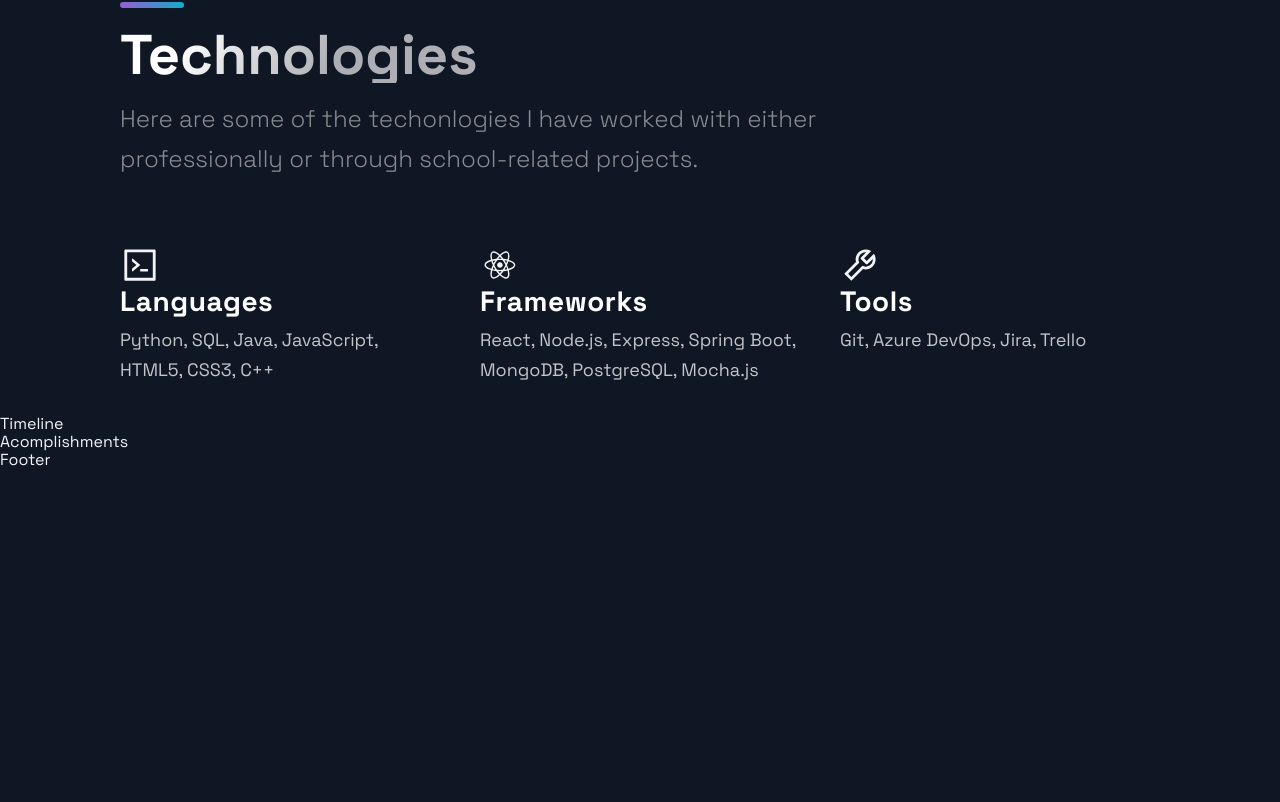
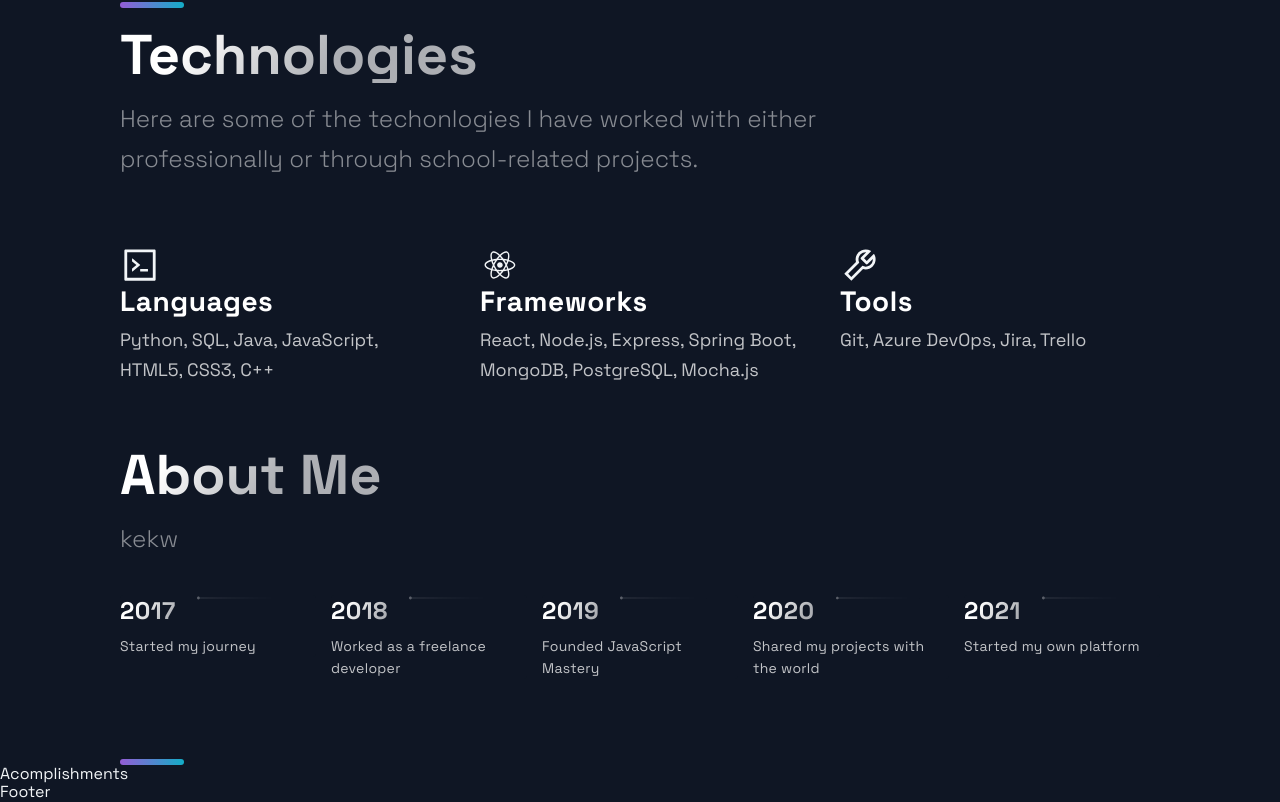
Before and after one commit to klam98/personal-portfolio, a Next.js app: page / in a window 1280 px wide. Shown: the part 2478-3280 px from the top of the page. Before the commit the page ends 2948 px from the top, so only its background shows below. Built offline with nearby package versions, Linux system fonts and the light colour scheme.

Commit message:
Finished setting up TimeLine section

```diff
--- a/src/components/TimeLine/TimeLine.js
+++ b/src/components/TimeLine/TimeLine.js
@@ -17,42 +17,122 @@ import { TimeLineData } from "../../constants/constants";
 const TOTAL_CAROUSEL_COUNT = TimeLineData.length;
 
 const Timeline = () => {
-    // const [activeItem, setActiveItem] = useState(0);
-    // const carouselRef = useRef();
+    const [activeItem, setActiveItem] = useState(0);
+    const carouselRef = useRef();
 
-    // const scroll = (node, left) => {
-    //   return node.scrollTo({ left, behavior: 'smooth' });
-    // }
+    const scroll = (node, left) => {
+        return node.scrollTo({ left, behavior: "smooth" });
+    };
 
-    // const handleClick = (e, i) => {
-    //   e.preventDefault();
+    const handleClick = (e, i) => {
+        e.preventDefault();
 
-    //   if (carouselRef.current) {
-    //     const scrollLeft = Math.floor(carouselRef.current.scrollWidth * 0.7 * (i / TimeLineData.length));
+        if (carouselRef.current) {
+            const scrollLeft = Math.floor(
+                carouselRef.current.scrollWidth * 0.7 * (i / TimeLineData.length)
+            );
 
-    //     scroll(carouselRef.current, scrollLeft);
-    //   }
-    // }
+            scroll(carouselRef.current, scrollLeft);
+        }
+    };
 
-    // const handleScroll = () => {
-    //   if (carouselRef.current) {
-    //     const index = Math.round((carouselRef.current.scrollLeft / (carouselRef.current.scrollWidth * 0.7)) * TimeLineData.length);
+    const handleScroll = () => {
+        if (carouselRef.current) {
+            const index = Math.round(
+                (carouselRef.current.scrollLeft / (carouselRef.current.scrollWidth * 0.7)) *
+                    TimeLineData.length
+            );
 
-    //     setActiveItem(index);
-    //   }
-    // }
+            setActiveItem(index);
+        }
+    };
 
-    // // snap back to beginning of scroll when window is resized
-    // // avoids a bug where content is covered up if coming from smaller screen
-    // useEffect(() => {
-    //   const handleResize = () => {
-    //     scroll(carouselRef.current, 0);
-    //   }
+    // snap back to beginning of scroll when window is resized
+    // avoids a bug where content is covered up if coming from smaller screen
+    useEffect(() => {
+        const handleResize = () => {
+            scroll(carouselRef.current, 0);
+        };
 
-    //   window.addEventListener('resize', handleResize);
-    // }, []);
+        window.addEventListener("resize", handleResize);
+    }, []);
 
-    return <div>Timeline</div>;
+    return (
+        <Section id="about">
+            <SectionTitle>About Me</SectionTitle>
+            <SectionText>kekw</SectionText>
+            <CarouselContainer ref={carouselRef} onScroll={handleScroll}>
+                <>
+                    {TimeLineData.map((item, index) => (
+                        <CarouselMobileScrollNode
+                            key={index}
+                            final={index === TOTAL_CAROUSEL_COUNT - 1}
+                        >
+                            <CarouselItem
+                                index={index}
+                                id={`carousel__item-${index}`}
+                                active={activeItem}
+                                onClick={(e) => handleClick(e, index)}
+                            >
+                                <CarouselItemTitle>
+                                    {`${item.year}`}
+                                    <CarouselItemImg
+                                        width="208"
+                                        height="6"
+                                        viewBox="0 0 208 6"
+                                        fill="none"
+                                        xmlns="http://www.w3.org/2000/svg"
+                                    >
+                                        <path
+                                            fill-rule="evenodd"
+                                            clip-rule="evenodd"
+                                            d="M2.5 5.5C3.88071 5.5 5 4.38071 5 3V3.5L208 3.50002V2.50002L5 2.5V3C5 1.61929 3.88071 0.5 2.5 0.5C1.11929 0.5 0 1.61929 0 3C0 4.38071 1.11929 5.5 2.5 5.5Z"
+                                            fill="url(#paint0_linear)"
+                                            fill-opacity="0.33"
+                                        />
+                                        <defs>
+                                            <linearGradient
+                                                id="paint0_linear"
+                                                x1="-4.30412e-10"
+                                                y1="0.5"
+                                                x2="208"
+                                                y2="0.500295"
+                                                gradientUnits="userSpaceOnUse"
+                                            >
+                                                <stop stop-color="white" />
+                                                <stop
+                                                    offset="0.79478"
+                                                    stop-color="white"
+                                                    stop-opacity="0"
+                                                />
+                                            </linearGradient>
+                                        </defs>
+                                    </CarouselItemImg>
+                                </CarouselItemTitle>
+                                <CarouselItemText>{item.text}</CarouselItemText>
+                            </CarouselItem>
+                        </CarouselMobileScrollNode>
+                    ))}
+                </>
+            </CarouselContainer>
+            <CarouselButtons>
+                {TimeLineData.map((item, index) => {
+                    return (
+                        <CarouselButton
+                            key={index}
+                            index={index}
+                            active={activeItem}
+                            onClick={(e) => handleClick(e, index)}
+                            type="button"
+                        >
+                            <CarouselButtonDot active={activeItem} />
+                        </CarouselButton>
+                    );
+                })}
+            </CarouselButtons>
+            <SectionDivider />
+        </Section>
+    );
 };
 
 export default Timeline;
```
